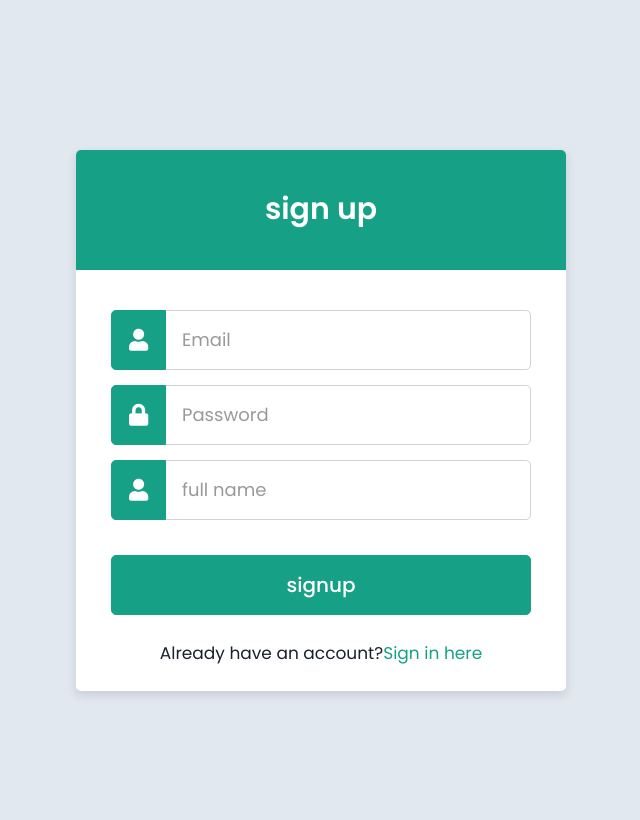
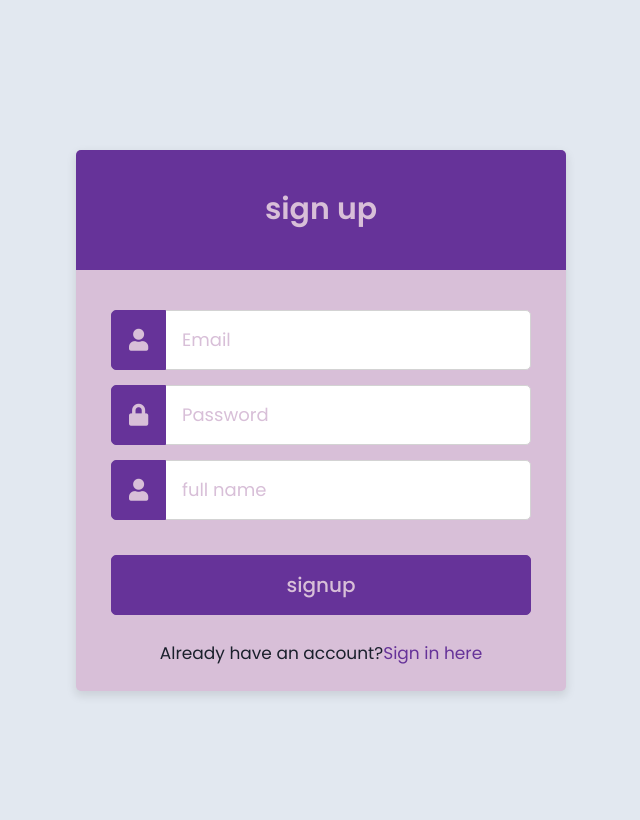
Before and after one commit to Oriai25-meet/lissan, a Flask app: page / in a window 1280 px wide. Shown: the whole page, without its empty margins (319-959 px from the left). Run offline with Flask 3, Linux system fonts and the light colour scheme.

Commit message:
fixed colors

```diff
--- a/static/style.css
+++ b/static/style.css
@@ -19,15 +19,15 @@ body {
 .wrapper {
   max-width: 500px;
   width: 100%;
-  background: #fff;
+  background: #D8BFD8;
   border-radius: 5px;
   box-shadow: 0px 4px 10px 1px rgba(0, 0, 0, 0.1);
 }
 .wrapper .title {
   height: 120px;
-  background: #16a085;
+  background: #663399;
   border-radius: 5px 5px 0 0;
-  color: #fff;
+  color: #D8BFD8;
   font-size: 30px;
   font-weight: 600;
   display: flex;
@@ -53,19 +53,19 @@ body {
   transition: all 0.3s ease;
 }
 form .row input:focus {
-  border-color: #16a085;
+  border-color: #D8BFD8;
 }
 form .row input::placeholder {
-  color: #999;
+  color: #D8BFD8;
 }
 .wrapper form .row i {
   position: absolute;
   width: 55px;
   height: 100%;
-  color: #fff;
+  color: #D8BFD8;
   font-size: 22px;
-  background: #16a085;
-  border: 1px solid #16a085;
+  background: #663399;
+  border: 1px solid #663399;
   border-radius: 5px 0 0 5px;
   display: flex;
   align-items: center;
@@ -75,7 +75,7 @@ form .row input::placeholder {
   margin-top: 12px;
 }
 .wrapper form .pass a {
-  color: #16a085;
+  color: #663399;
   font-size: 17px;
   text-decoration: none;
 }
@@ -84,16 +84,16 @@ form .row input::placeholder {
 }
 .wrapper form .button input {
   margin-top: 20px;
-  color: #fff;
+  color: #D8BFD8;
   font-size: 20px;
   font-weight: 500;
   padding-left: 0px;
-  background: #16a085;
-  border: 1px solid #16a085;
+  background: #663399;
+  border: 1px solid #663399;
   cursor: pointer;
 }
 form .button input:hover {
-  background: #12876f;
+  background: #663399;
 }
 .wrapper form .signup-link {
   text-align: center;
@@ -101,7 +101,7 @@ form .button input:hover {
   font-size: 17px;
 }
 .wrapper form .signup-link a {
-  color: #16a085;
+  color: #663399;
   text-decoration: none;
 }
 form .signup-link a:hover {
```
